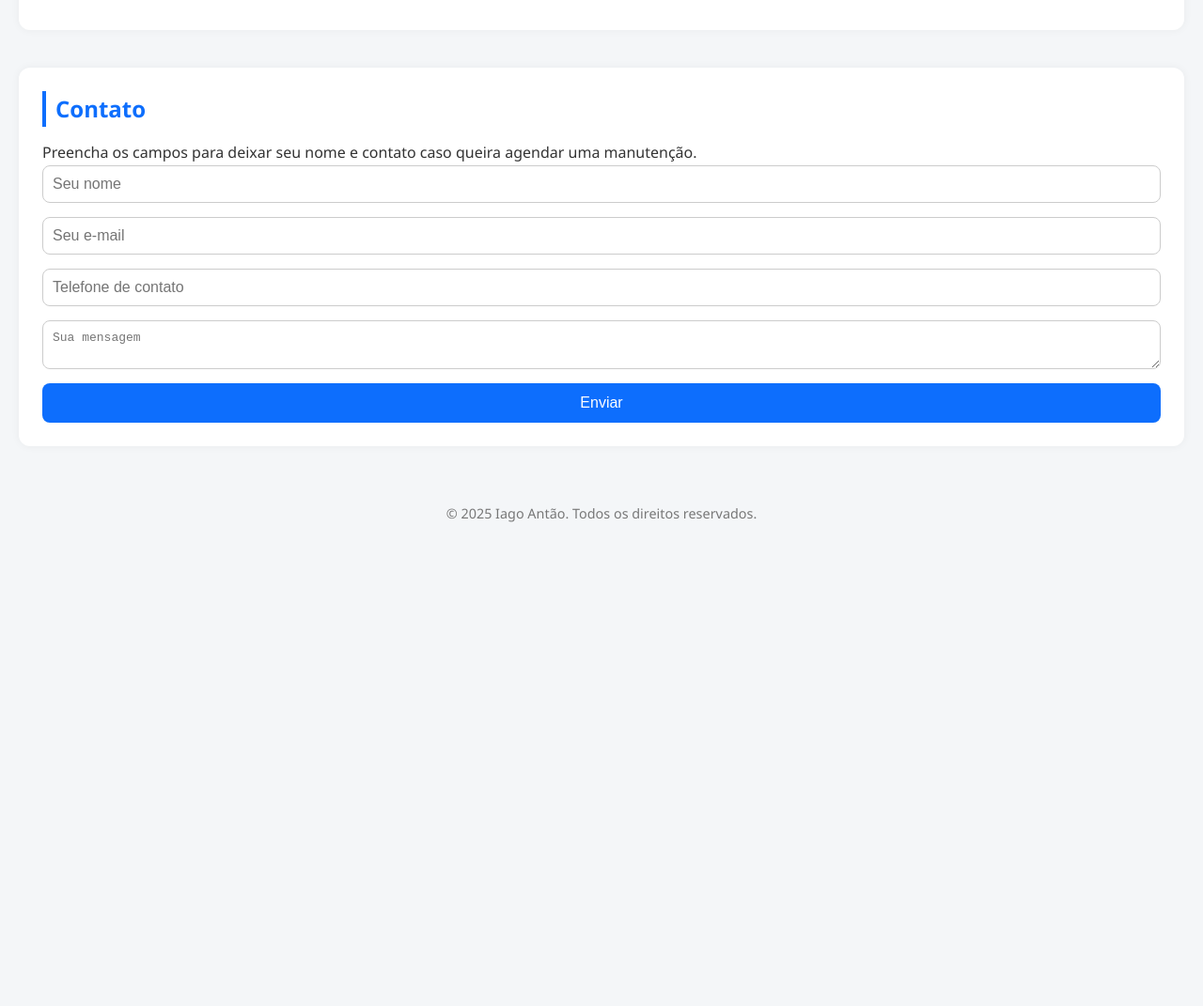
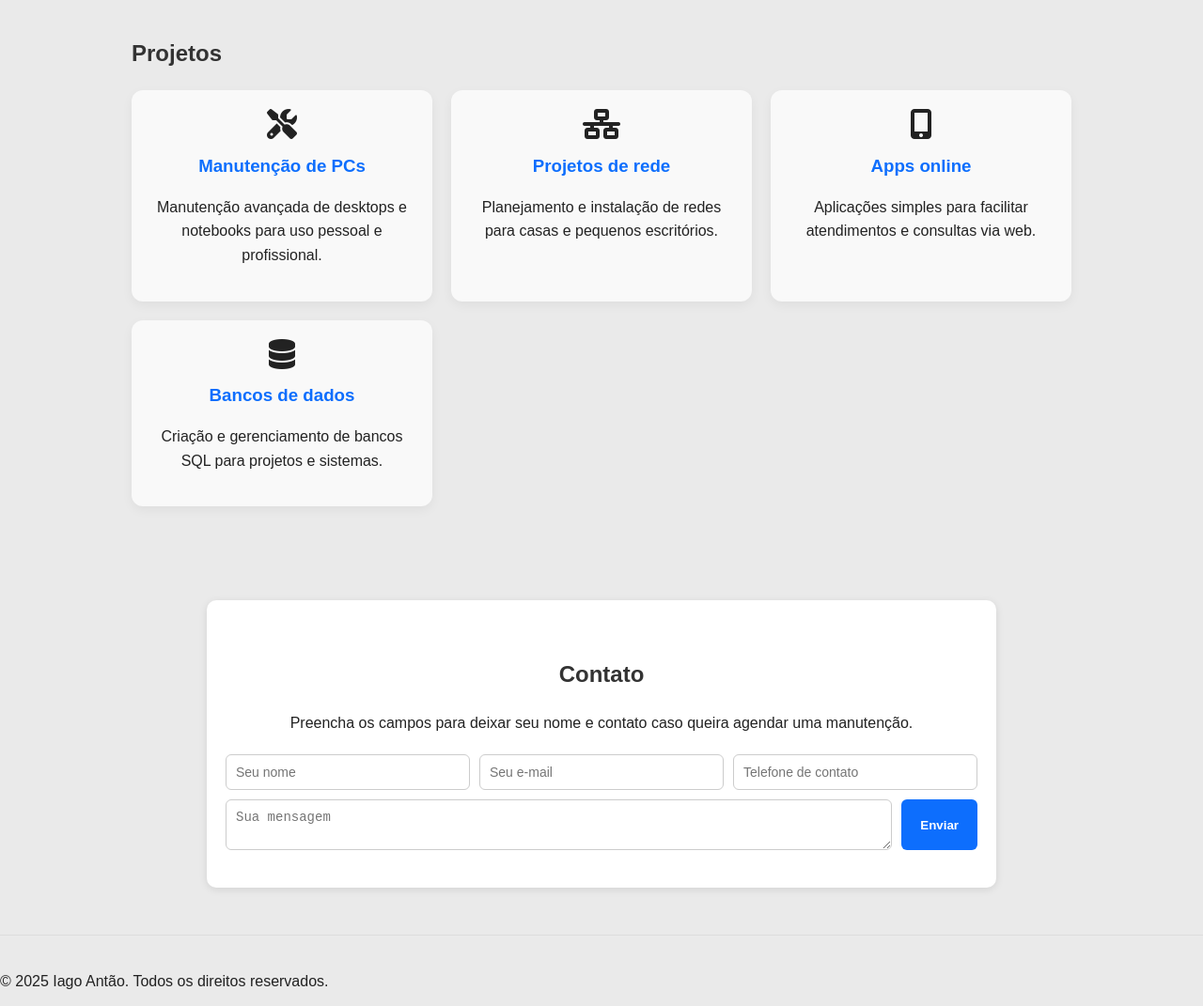
Before and after one commit to ias762/meusite-iago, a plain HTML site: page index.html in a window 1280 px wide. Shown: the part 580-1651 px from the top of the page at 94% size. Before the commit the page ends 1178 px from the top, so only its background shows below. Drawn offline with Linux system fonts and the light colour scheme.

Commit message:
alteração em toda estrutura do site

```diff
--- a/index.html
+++ b/index.html
@@ -8,33 +8,56 @@
   <link rel="stylesheet" href="style.css" />
 </head>
 <body>
+  <nav>
+    <ul>
+      <li><a href="#sobre">Sobre</a></li>
+      <li><a href="#projetos">Projetos</a></li>
+      <li><a href="#contato">Contato</a></li>
+    </ul>
+  </nav>
+
   <header>
     <h1>Olá, Seja bem-vindo(a)!</h1>
   </header>
 
-  <section class="sobre">
+  <section id="sobre" class="sobre">
     <h2>Sobre mim</h2>
-    <p>Me chamo Iago Antão, sou desenvolvedor em aprendizado e entusiasta da tecnologia. Bacharel em Serviço Social pela faculdade IRSA,      Discente em Sistemas de Informação pela UFPI, trabalho com manutenções de computadores e faço projetos de rede.</p>
+    <p>Me chamo Iago Antão, sou desenvolvedor em aprendizado e entusiasta da tecnologia. Bacharel em Serviço Social pela faculdade IRSA, Discente em Sistemas de Informação pela UFPI, trabalho com manutenções de computadores e faço projetos de rede.</p>
   </section>
 
-  <section class="projetos">
+  <section id="projetos" class="projetos">
     <h2>Projetos</h2>
-    <ul>
-      <li><i class="fas fa-tools"></i> Manutenção avançada de Desktops e Notebooks.</li>
-      <li><i class="fas fa-network-wired"></i> Projeto de rede em escritórios ou casas.</li>
-      <li><i class="fas fa-mobile-alt"></i> Apps de consultas online</li>
-      <li><i class="fas fa-database"></i> Banco de dados (SQL)</li>
-    </ul>
+    <div class="cards">
+      <div class="card">
+        <i class="fas fa-tools fa-2x"></i>
+        <h3>Manutenção de PCs</h3>
+        <p>Manutenção avançada de desktops e notebooks para uso pessoal e profissional.</p>
+      </div>
+      <div class="card">
+        <i class="fas fa-network-wired fa-2x"></i>
+        <h3>Projetos de rede</h3>
+        <p>Planejamento e instalação de redes para casas e pequenos escritórios.</p>
+      </div>
+      <div class="card">
+        <i class="fas fa-mobile-alt fa-2x"></i>
+        <h3>Apps online</h3>
+        <p>Aplicações simples para facilitar atendimentos e consultas via web.</p>
+      </div>
+      <div class="card">
+        <i class="fas fa-database fa-2x"></i>
+        <h3>Bancos de dados</h3>
+        <p>Criação e gerenciamento de bancos SQL para projetos e sistemas.</p>
+      </div>
+    </div>
   </section>
 
-
-  <section class="contato">
+  <section id="contato" class="contato">
     <h2>Contato</h2>
     <p>Preencha os campos para deixar seu nome e contato caso queira agendar uma manutenção.</p>
     <form id="contato" action="https://formspree.io/f/mdkebyba" method="POST">
       <input type="text" name="nome" placeholder="Seu nome" required />
       <input type="email" name="email" placeholder="Seu e-mail" required />
-      <input type="text" contato="contato" placeholder="Telefone de contato" required />
+      <input type="text" name="telefone" placeholder="Telefone de contato" required />
       <textarea name="mensagem" placeholder="Sua mensagem" required></textarea>
       <button type="submit">Enviar</button>
     </form>
@@ -42,12 +65,15 @@
     <div id="mensagem-sucesso" style="display:none; color: green; margin-top: 10px;">
       Mensagem enviada com sucesso!
     </div>
-
-
   </section>
 
   <footer>
     <p>&copy; 2025 Iago Antão. Todos os direitos reservados.</p>
+    <div class="redes-sociais">
+      <a href="https://github.com/ias762" target="_blank"><i class="fab fa-github"></i></a>
+      <a href="https://www.linkedin.com/in/iago-antao" target="_blank"><i class="fab fa-linkedin"></i></a>
+      <a href="mailto:iago@example.com"><i class="fas fa-envelope"></i></a>
+    </div>
   </footer>
 
   <script src="script.js"></script>
@@ -74,7 +100,7 @@
       }
     });
   </script>
-
+</body>
 
 </body>
 </html>
--- a/style.css
+++ b/style.css
@@ -1,108 +1,158 @@
-/* Reset básico */
-* {
+/* Navegação fixa no topo */
+nav {
+  background-color: #fff;
+  position: sticky;
+  top: 0;
+  z-index: 999;
+  border-bottom: 1px solid #ddd;
+  padding: 10px 0;
+  margin-bottom: 20px;
+}
+
+nav ul {
+  display: flex;
+  justify-content: center;
+  gap: 30px;
+  list-style: none;
+}
+
+nav a {
+  text-decoration: none;
+  color: #0d6efd;
+  font-weight: bold;
+  transition: color 0.3s;
+}
+
+nav a:hover {
+  color: #084fc7;
+}
+
+/* Cards de projetos */
+.cards {
+  display: grid;
+  grid-template-columns: repeat(auto-fit, minmax(240px, 1fr));
+  gap: 20px;
+}
+
+.card {
+  background: #f9f9f9;
+  border-radius: 12px;
+  padding: 20px;
+  box-shadow: 0 4px 12px rgba(0,0,0,0.05);
+  text-align: center;
+  transition: transform 0.2s ease-in-out;
+}
+
+.card:hover {
+  transform: translateY(-5px);
+}
+
+.card h3 {
+  margin: 10px 0;
+  color: #0d6efd;
+}
+
+/* Rodapé com redes sociais */
+footer {
+  margin-top: 50px;
+  border-top: 1px solid #ddd;
+  padding-top: 20px;
+}
+
+.redes-sociais {
+  margin-top: 10px;
+}
+
+.redes-sociais a {
+  margin: 0 10px;
+  color: #0d6efd;
+  font-size: 1.5em;
+  transition: color 0.3s;
+}
+
+.redes-sociais a:hover {
+  color: #084fc7;
+}
+body {
+  font-family: Arial, sans-serif;
   margin: 0;
   padding: 0;
-  box-sizing: border-box;
+  line-height: 1.6;
+  background-color: #fdfdfd;
 }
 
-body {
-  font-family: 'Segoe UI', Tahoma, Geneva, Verdana, sans-serif;
-  background: #f4f6f8;
-  color: #333;
-  line-height: 1.6;
-  padding: 20px;
+section {
+  padding: 60px 20px;
+  max-width: 1000px;
+  margin: 0 auto;
 }
 
 header {
-  background-color: #0d6efd;
-  color: #fff;
-  padding: 30px 20px;
   text-align: center;
-  border-radius: 10px;
-  margin-bottom: 30px;
+  padding: 60px 20px 20px;
 }
 
-header h1 {
-  font-size: 2em;
+h1, h2 {
+  color: #333;
+}
+/* === Estilo do botão de envio === */
+button {
+  background-color: #0d6efd;
+  color: white;
+  border: none;
+  padding: 10px 20px;
+  border-radius: 6px;
+  cursor: pointer;
+  font-weight: bold;
+  transition: background-color 0.3s ease;
 }
 
-section {
-  margin-bottom: 40px;
-  background: white;
-  padding: 25px;
-  border-radius: 12px;
-  box-shadow: 0 0 10px rgba(0, 0, 0, 0.05);
+button:hover {
+  background-color: #0b5ed7;
+}
+form {
+  display: flex;
+  flex-wrap: wrap;
+  gap: 10px;
+  margin-top: 20px;
 }
 
-h2 {
-  color: #0d6efd;
-  margin-bottom: 15px;
-  font-size: 1.5em;
-  border-left: 4px solid #0d6efd;
-  padding-left: 10px;
+form input,
+form textarea {
+  padding: 10px;
+  border: 1px solid #ccc;
+  border-radius: 6px;
+  flex: 1 1 200px;
+  font-size: 14px;
 }
 
-.projetos ul {
-  list-style: none;
-  padding: 0;
+textarea {
+  min-width: 250px;
+  resize: vertical;
 }
-
-.projetos li {
-  margin: 10px 0;
-  font-size: 1.1em;
-}
-
-.projetos i {
-  color: #0d6efd;
-  margin-right: 10px;
+.contato {
+  text-align: center;
 }
 
 form {
-  display: flex;
-  flex-direction: column;
+  justify-content: center;
 }
-
-input, textarea {
-  padding: 10px;
-  margin-bottom: 15px;
-  border: 1px solid #ccc;
-  border-radius: 8px;
-  font-size: 1em;
+body {
+  background-color: #f4f6f8; /* Cinza clarinho que não incomoda a visão */
+  color: #333; /* Letra mais escura para contraste suave */
+  font-family: Arial, sans-serif;
+  margin: 0;
+  padding: 0;
 }
-
-button {
-  background-color: #0d6efd;
-  color: white;
-  padding: 12px;
-  border: none;
-  border-radius: 8px;
-  cursor: pointer;
-  font-size: 1em;
-  transition: background 0.3s ease;
+body {
+  background-color: #eaeaea; /* Tom mais fechado */
+  color: #222;
 }
-
-button:hover {
-  background-color: #084fc7;
+.contato {
+  background-color: #ffffff;
+  padding: 40px 20px;
+  border-radius: 10px;
+  box-shadow: 0px 2px 8px rgba(0, 0, 0, 0.1);
+  max-width: 800px;
+  margin: 40px auto;
 }
-
-footer {
-  text-align: center;
-  padding: 20px;
-  font-size: 0.9em;
-  color: #777;
-}
-
-/* Responsivo */
-@media (max-width: 600px) {
-  body {
-    padding: 10px;
-  }
-
-  header h1 {
-    font-size: 1.5em;
-  }
-
-  h2 {
-    font-size: 1.2em;
-  }
-}
```
